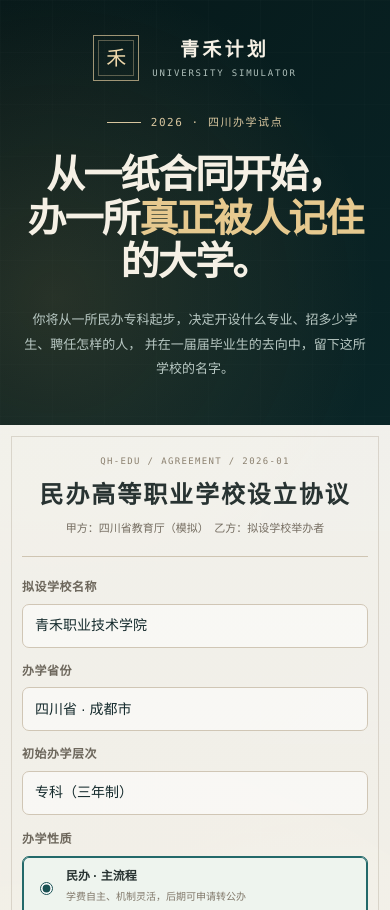
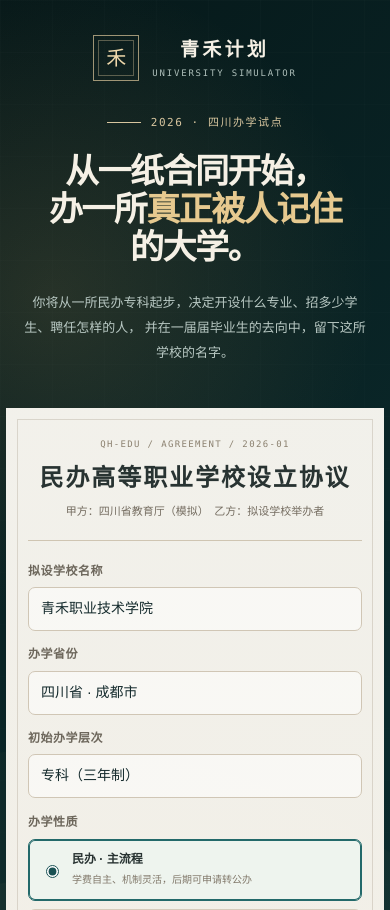
Before and after one commit to wangshangruiCN/qinghe-university-simulator, a website: page index.html in a window 390 px wide. Shown: the top 910 px of the page. Drawn offline with Linux system fonts and the light colour scheme.

Commit message:
Improve mobile landing layout

```diff
--- a/styles.css
+++ b/styles.css
@@ -45,6 +45,7 @@ html {
 body {
   margin: 0;
   min-height: 100vh;
+  overflow-x: hidden;
   color: var(--ink);
   background: var(--paper);
   font-family: var(--sans);
@@ -431,6 +432,7 @@ svg {
   position: relative;
   z-index: 1;
   display: grid;
+  min-width: 0;
   width: min(1260px, 100%);
   grid-template-columns: minmax(360px, 0.82fr) minmax(520px, 1fr);
   gap: clamp(48px, 8vw, 112px);
@@ -503,11 +505,16 @@ svg {
 .start-copy h1 {
   max-width: 630px;
   margin-bottom: 24px;
-  font-family: var(--serif);
-  font-size: clamp(39px, 4.5vw, 64px);
+  overflow-wrap: anywhere;
+  font-family: var(--serif);
+  font-size: clamp(39px, 4.1vw, 64px);
   font-weight: 600;
   letter-spacing: -0.045em;
   line-height: 1.12;
+}
+
+.start-copy h1 span {
+  display: block;
 }
 
 .start-copy h1 em {
@@ -548,6 +555,7 @@ svg {
 
 .contract-wrap {
   position: relative;
+  min-width: 0;
 }
 
 .contract-note {
@@ -3796,7 +3804,7 @@ svg {
   }
 
   .start-copy h1 {
-    font-size: 39px;
+    font-size: 34px;
   }
 
   .start-copy > p {
@@ -3812,6 +3820,8 @@ svg {
   }
 
   .contract-paper {
+    width: calc(100% - 12px);
+    margin: 0 6px;
     padding: 30px 22px;
     box-shadow: none;
   }
```
Also changed, not shown: app.js.
